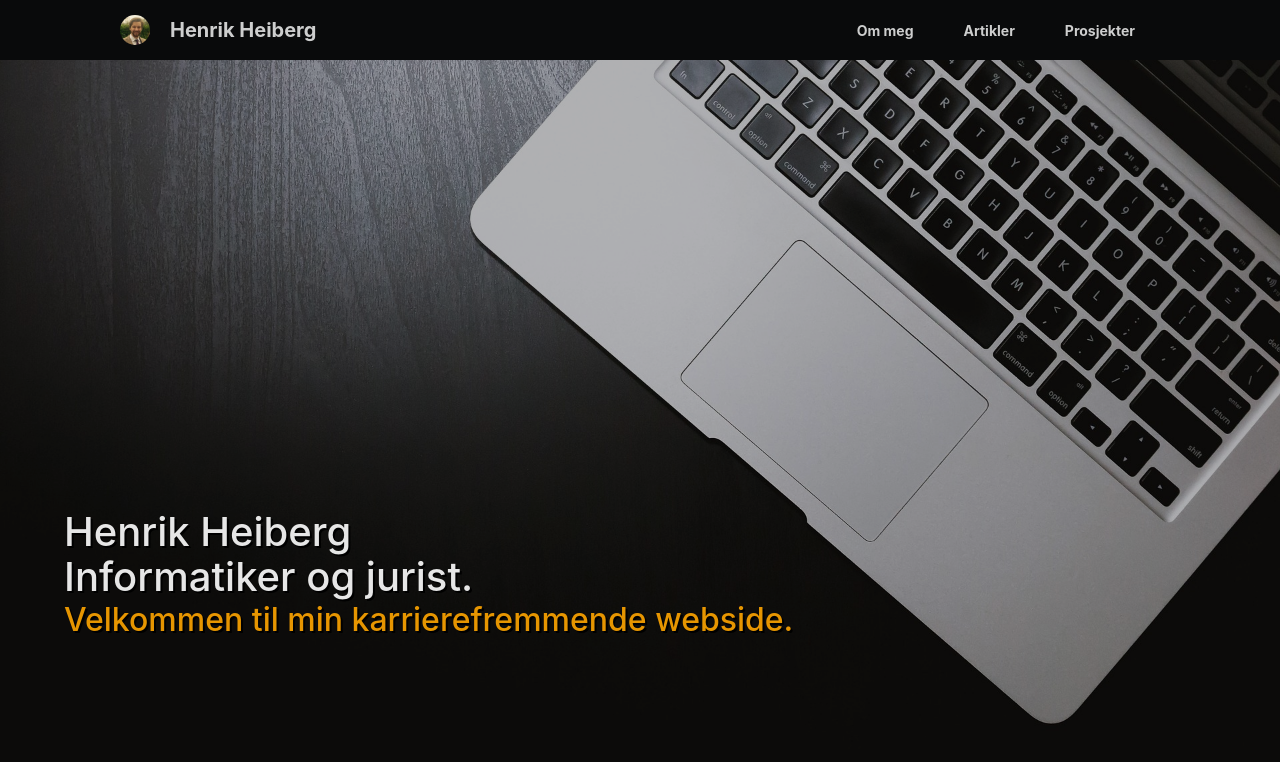
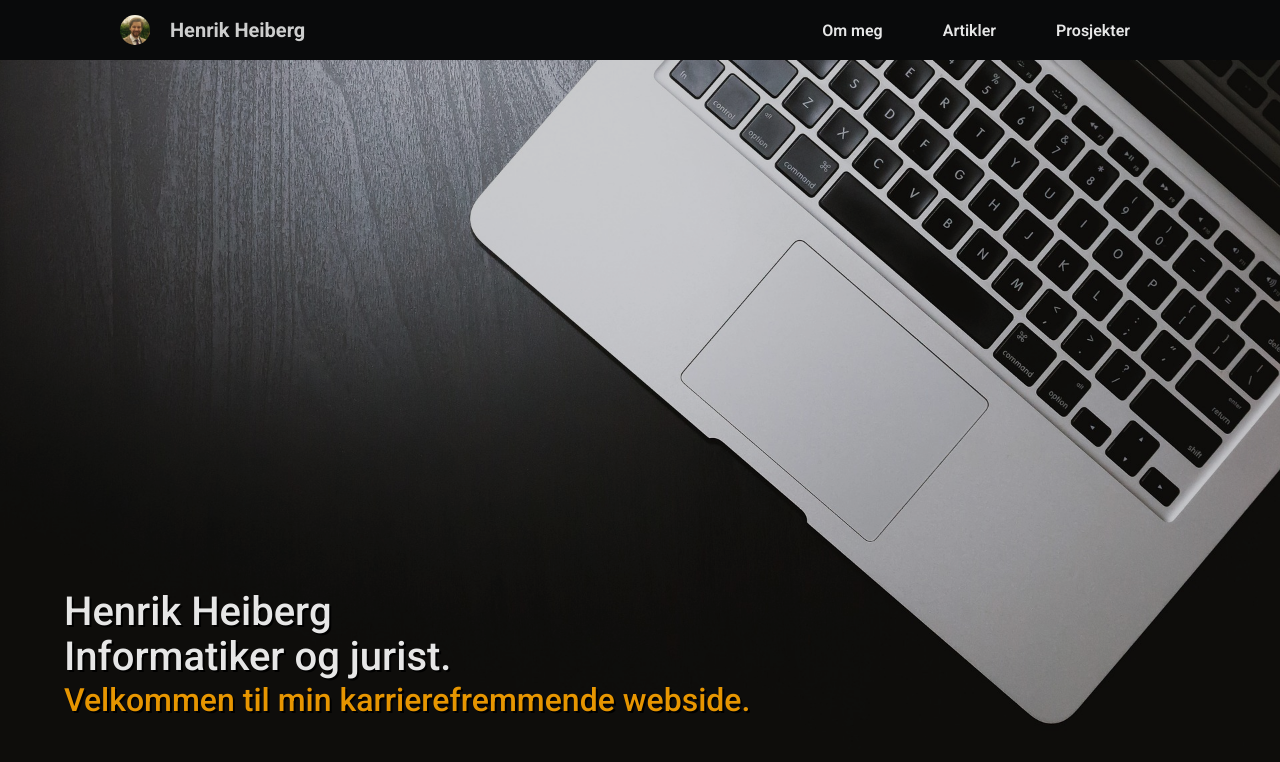
Before and after one commit to heiberik/heiberik.github.io, a React (Create React App) app: page / in a window 1280 px wide. Shown: the top 762 px of the page. Built offline with nearby package versions, Linux system fonts and the light colour scheme.

Commit message:
endret font og farger

```diff
--- a/src/css/artikler.css
+++ b/src/css/artikler.css
@@ -54,12 +54,10 @@
 
 .link_artikkel {
     text-decoration: none;
-    letter-spacing: normal;
-    font-weight: 500;
-    font-size: 12px;
+    font-weight: 600;
+    font-size: 14px;
     margin-left: 2px;
-    font-family: Georgia, sans-serif;
-    color: rgba(255, 255, 255, 0.7);
+    color: rgba(255, 165, 0, 0.9);
 }
 
 .artikkel_overskrift {
@@ -73,6 +71,7 @@
 
 sup {
     color: rgba(255, 255, 255, 0.6);
+    line-height: 0px;
 }
 
 .sup_br br {
--- a/src/css/hovedstiler.css
+++ b/src/css/hovedstiler.css
@@ -11,8 +11,8 @@ html {
     min-height: 100vh;
     background-color: rgb(25,27,31);
     overflow-y: scroll;
-    font-family: sans-serif, serif;
-    font-family: -apple-system, BlinkMacSystemFont, "Segoe UI", Roboto, Helvetica, Arial, sans-serif, "Apple Color Emoji", "Segoe UI Emoji", "Segoe UI Symbol";
+    font-family: Roboto;
+    font-style: normal;
 }
 
 br {
@@ -36,9 +36,10 @@ h1 {
 }
 
 h2 {
-    font-size: 34px;
+    font-size: 36px;
     font-weight: 600;
     line-height: 56px;
+    text-shadow: 2px 2px black;
 }
 
 h3 {
@@ -54,12 +55,12 @@ h1, h2, h3, h4 {
 }
 
 p {
-    line-height: 30px;
+    line-height: 32px;
     letter-spacing: 0px;
     word-spacing: 0px;
     font-weight: 400;
-    font-size: 18px;
-    color: rgba(255, 255, 255, 0.7);
+    font-size: 20px;
+    color: rgba(255, 255, 255, 0.6);
     text-align: justify;
 }
 
--- a/src/css/navbar.css
+++ b/src/css/navbar.css
@@ -13,7 +13,7 @@
 
 .navLink {
     text-decoration: none;
-    color: rgba(255, 255, 255, 0.6);
+    color: rgba(255, 255, 255, 0.8);
     background: rgba(7,8,9, 0.3);
     font-weight: bold;
     font-size: 0.9rem;
@@ -21,7 +21,7 @@
     text-align: center;
     border-bottom: solid rgba(255, 255, 255, 0.1) 1px;
     display: block;
-    padding: 10px;
+    padding: 15px;
 }
 
 .navbar-toggle {
@@ -138,13 +138,13 @@
     }
 
     .main-nav .navLink {
-        color: rgba(255, 255, 255, 0.8);
+        color: rgba(255, 255, 255, 0.9);
         white-space: nowrap;
-        font-weight: bold;
+        font-weight: 600;
         background: inherit;
         transition: 400ms;
         text-decoration: none;
-        font-size: 14px;
+        font-size: 16px;
     }
 
     .main-nav .navLink:hover {
@@ -156,7 +156,8 @@
     }
 
     .navbar_navn_boks h5 {
-        font-size: 22px;
+        font-size: 20px;
+        color: rgba(255, 255, 255, 0.9);
         margin-left: 5px;
     }
 
--- a/src/css/prosjekter.css
+++ b/src/css/prosjekter.css
@@ -18,6 +18,7 @@
 }
 
 .prosjekter-grid {
+    background-color: rgb(45,47,51);
     display: flex;
     min-width: 750px;
     width: 75vw;
@@ -56,7 +57,7 @@
 
 .prosjekter-grid h2{
     font-size: 32px;
-    color: rgba(255, 255, 255, 0.8);
+    color: rgba(255, 255, 255, 1);
     text-shadow: 2px 2px black;
     padding-bottom: 20px;
     padding-left: 20px;
--- a/src/css/startside.css
+++ b/src/css/startside.css
@@ -30,16 +30,17 @@
     -o-background-size: cover;
     background-size: cover;
     overflow: hidden;
-    filter: brightness(70%);
-    -webkit-filter: brightness(70%);
-    -moz-filter: brightness(70%);
-    -o-filter: brightness(70%);
-    -ms-filter: brightness(70%);
+    filter: brightness(80%);
+    -webkit-filter: brightness(80%);
+    -moz-filter: brightness(80%);
+    -o-filter: brightness(80%);
+    -ms-filter: brightness(80%);
     position: absolute;
     z-index: -1;
 
     top: 0;
     height: 100%;
+    max-height: 100%;
     width: 100%;
     margin: auto;
 
@@ -53,7 +54,7 @@
 
 .forside_tekst {
     position: absolute;
-    bottom: 20vh;
+    bottom: 10vh;
     left: 5vw;
     -webkit-animation: fadein 2s; /* Safari, Chrome and Opera > 12.1 */
        -moz-animation: fadein 2s; /* Firefox < 16 */
@@ -89,7 +90,7 @@
 
 
     .forside_tekst {
-        bottom: 10vh;
+        bottom: 5vh;
         left: 2vw;
     }
 
--- a/src/index.js
+++ b/src/index.js
@@ -1,5 +1,6 @@
 import React from 'react';
 import ReactDOM from 'react-dom';
 import App from './App';
+import 'typeface-roboto'
 
 ReactDOM.render((<App/>), document.getElementById('root'));
--- a/src/komponenter/sider/artikler/Yndlingsfakta.js
+++ b/src/komponenter/sider/artikler/Yndlingsfakta.js
@@ -137,7 +137,7 @@ class Yndlingsfakta extends React.Component {
                         </div>
                         <br></br><br></br><br></br>
                         <p>
-                            Den tilsynelatende tomme delen av universet viste seg å inneholde rundt 10 000 galakser!<sup><a className="link_artikkel" href="#fn4" id="ref4">4</a></sup>
+                            Den tilsynelatende tomme delen av universet viste seg å inneholde rundt 10 000 galakser!<sup><a className="link_artikkel" href="#fn4" id="ref4">4 </a></sup>
                             GALAKSER! Melkeveien, vår egen galakse, inneholder omkring 300 milliarder stjerner.
                             Som allerede nevnt er avstanden mellom hver enkelt stjerne ubegripelig
                             store!
@@ -171,7 +171,7 @@ class Yndlingsfakta extends React.Component {
                             <br></br><br></br>
 
                             Varmen på jorden avhenger av to ting - varmeoverføring fra solen og varmetap fra jorden
-                            til verdensrommet.<sup><a className="link_artikkel" href="#fn5" id="ref5">5</a></sup>
+                            til verdensrommet.<sup><a className="link_artikkel" href="#fn5" id="ref5">5 </a></sup>
                             Varmetap til verdensrommet reguleres av atmosfærens innhold av drivhusgasser,
                             hvor karbondioksid er den dominerende. Varmeoverføringen til jorden bestemmes
                             naturlig nok av avstanden mellom jorden og solen, som igjen avhenger av jordens
```
